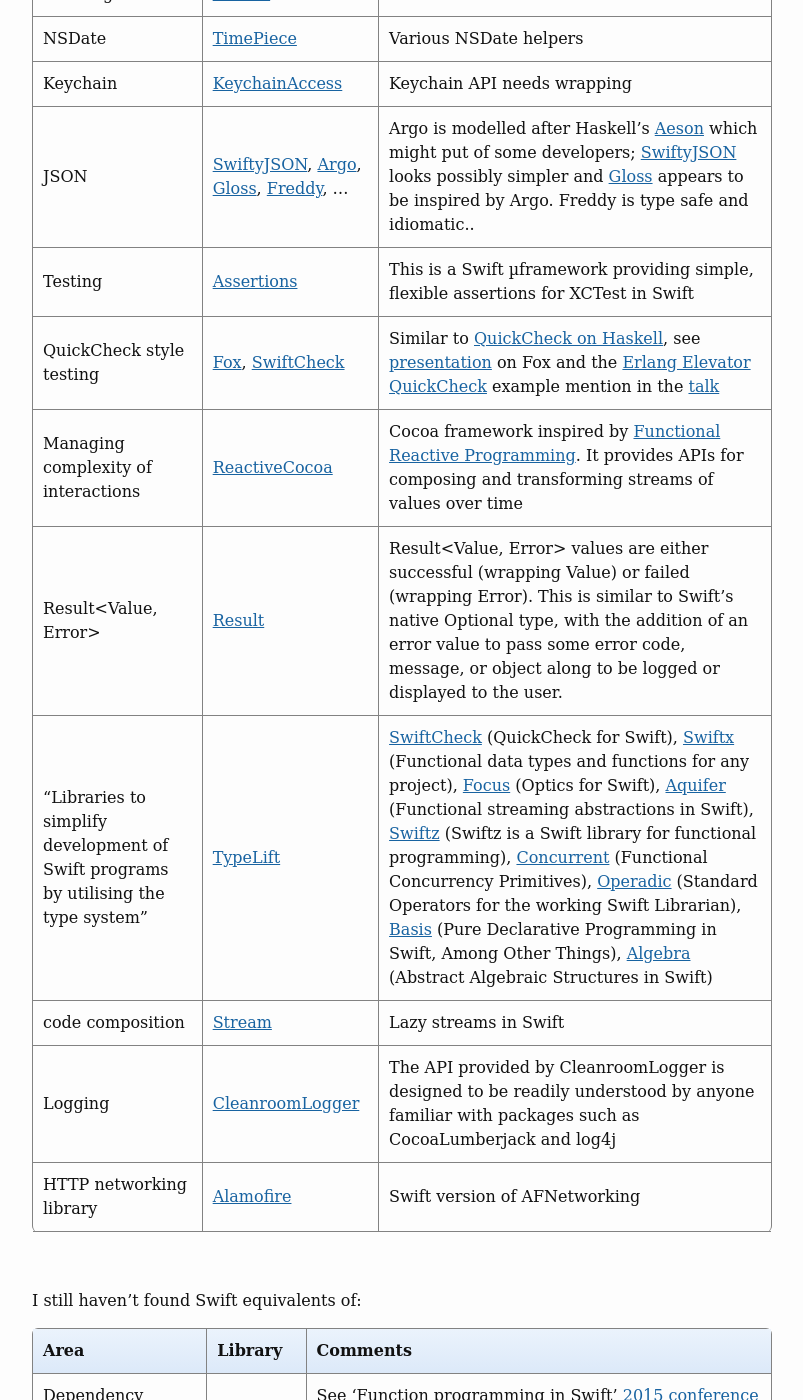
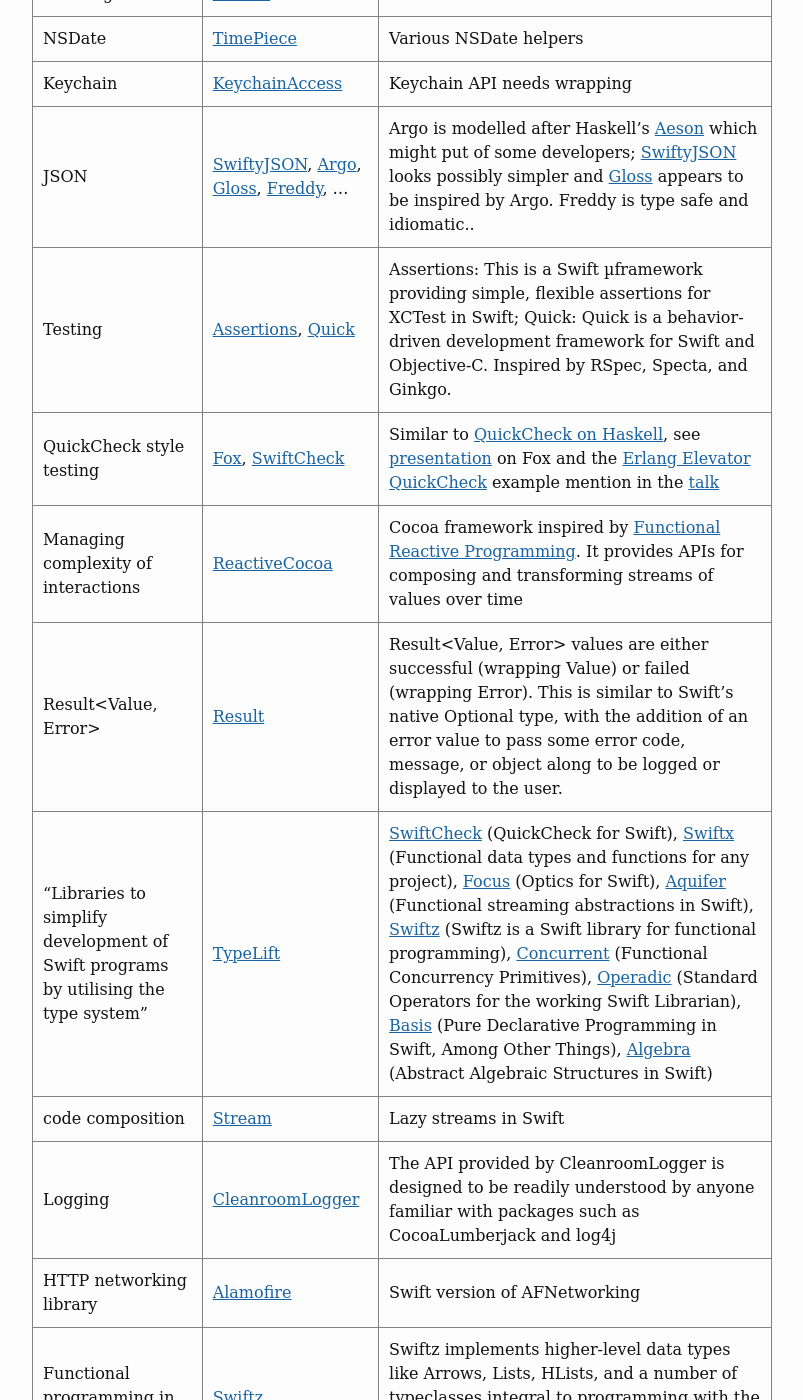
Before and after one commit to NickAger/nickager.github.io, a Jekyll site: the page built from _posts/2015-12-04-swift-libaries.md, in a window 1280 px wide and 1400 px high, scrolled down 422 px. Shown: the whole window, without its empty margins (238-1041 px from the left). Built offline with Jekyll 4.4.1, drawn with Linux system fonts in a browser that asks for light colours; some web fonts are replaced; some of the changed text lies outside the part shown.

Commit message:
added Quick testing framework

```diff
--- a/_posts/2015-12-04-swift-libaries.md
+++ b/_posts/2015-12-04-swift-libaries.md
@@ -15,7 +15,7 @@ Some potentially useful Swift libraries:
 | NSDate                              | [TimePiece](https://github.com/naoty/Timepiece) | Various NSDate helpers  |
 | Keychain                            | [KeychainAccess](https://github.com/kishikawakatsumi/KeychainAccess) | Keychain API needs wrapping  |
 | JSON                                | [SwiftyJSON](https://github.com/SwiftyJSON/SwiftyJSON), [Argo](https://github.com/thoughtbot/Argo), [Gloss](https://github.com/hkellaway/Gloss), [Freddy](https://github.com/bignerdranch/Freddy), ... | Argo is modelled after Haskell's [Aeson](https://www.schoolofhaskell.com/school/starting-with-haskell/libraries-and-frameworks/text-manipulation/json) which might put of some developers; [SwiftyJSON](https://github.com/SwiftyJSON/SwiftyJSON) looks possibly simpler and [Gloss](http://harlankellaway.com/Gloss/) appears to be inspired by Argo. Freddy is type safe and idiomatic.. |
-| Testing                             | [Assertions](https://github.com/antitypical/Assertions) | This is a Swift µframework providing simple, flexible assertions for XCTest in Swift  |
+| Testing                             | [Assertions](https://github.com/antitypical/Assertions), [Quick](https://github.com/Quick/Quick) | Assertions: This is a Swift µframework providing simple, flexible assertions for XCTest in Swift; Quick: Quick is a behavior-driven development framework for Swift and Objective-C. Inspired by RSpec, Specta, and Ginkgo. |
 | QuickCheck style testing| [Fox](http://fox-testing.readthedocs.org/en/latest/), [SwiftCheck](https://github.com/typelift/SwiftCheck)| Similar to [QuickCheck on Haskell](https://wiki.haskell.org/Introduction_to_QuickCheck2), see [presentation](http://2014.funswiftconf.com/speakers/brian.html) on Fox and the [Erlang Elevator QuickCheck](http://advanced-erlang.com/videos/test-elevator-software-with-quickcheck/) example mention in the [talk](http://2014.funswiftconf.com/speakers/brian.html)|
 | Managing complexity of interactions | [ReactiveCocoa](https://github.com/ReactiveCocoa/ReactiveCocoa)  | Cocoa framework inspired by [Functional Reactive Programming](https://en.wikipedia.org/wiki/Functional_reactive_programming). It provides APIs for composing and transforming streams of values over time |
 | Result<Value, Error>                |  [Result](https://github.com/antitypical/Result) | Result<Value, Error> values are either successful (wrapping Value) or failed (wrapping Error). This is similar to Swift’s native Optional type, with the addition of an error value to pass some error code, message, or object along to be logged or displayed to the user.|
@@ -23,6 +23,7 @@ Some potentially useful Swift libraries:
 |code composition|[Stream](https://github.com/antitypical/Stream)|Lazy streams in Swift|
 |Logging|[CleanroomLogger](https://github.com/emaloney/CleanroomLogger)|The API provided by CleanroomLogger is designed to be readily understood by anyone familiar with packages such as CocoaLumberjack and log4j|
 |HTTP networking library|[Alamofire](https://github.com/Alamofire/Alamofire)|Swift version of AFNetworking|
+|Functional programming in Swift|[Swiftz](https://github.com/typelift/swiftz)|Swiftz implements higher-level data types like Arrows, Lists, HLists, and a number of typeclasses integral to programming with the maximum amount of support from the type system|
 
 <br />
 
```
